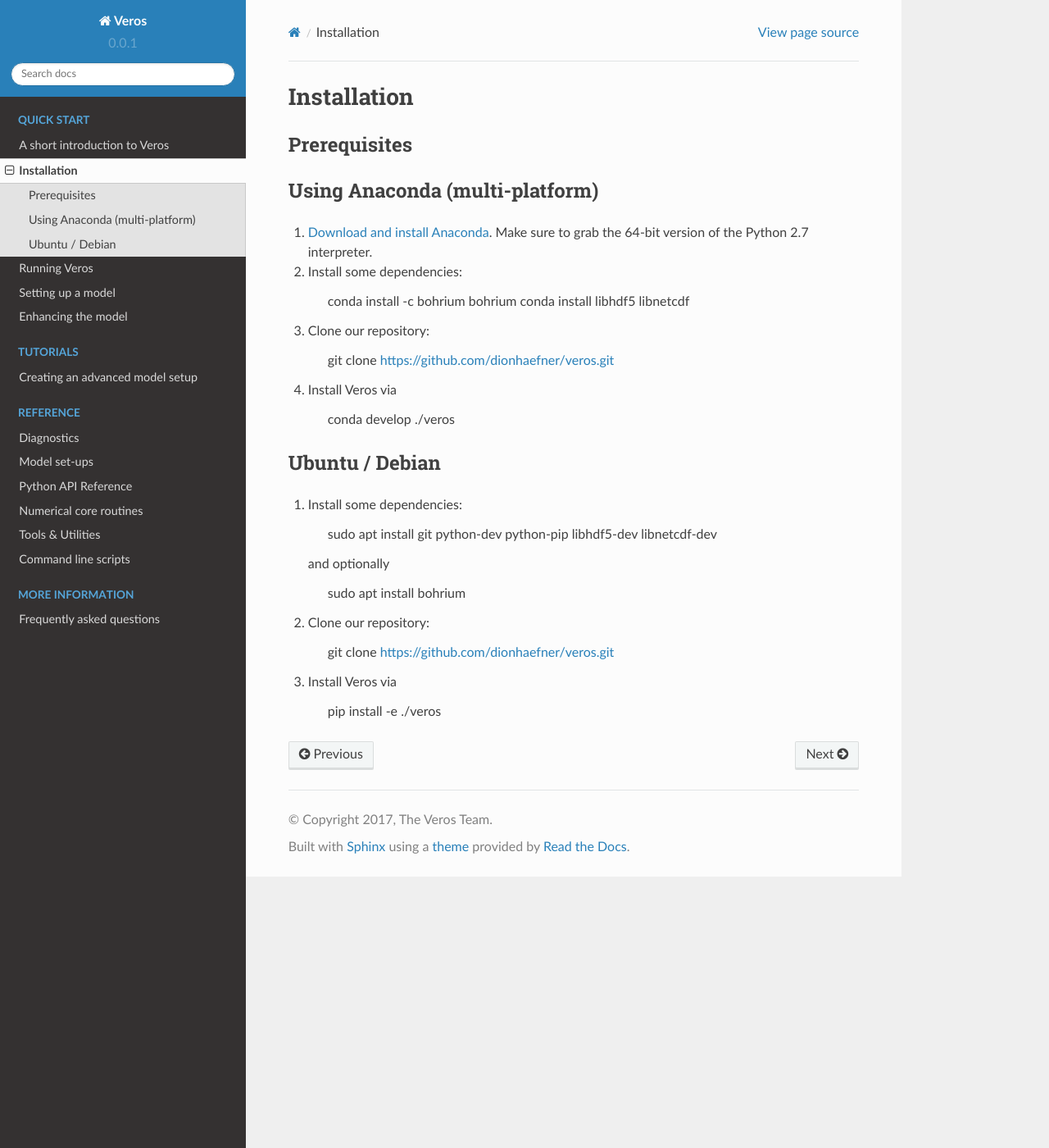
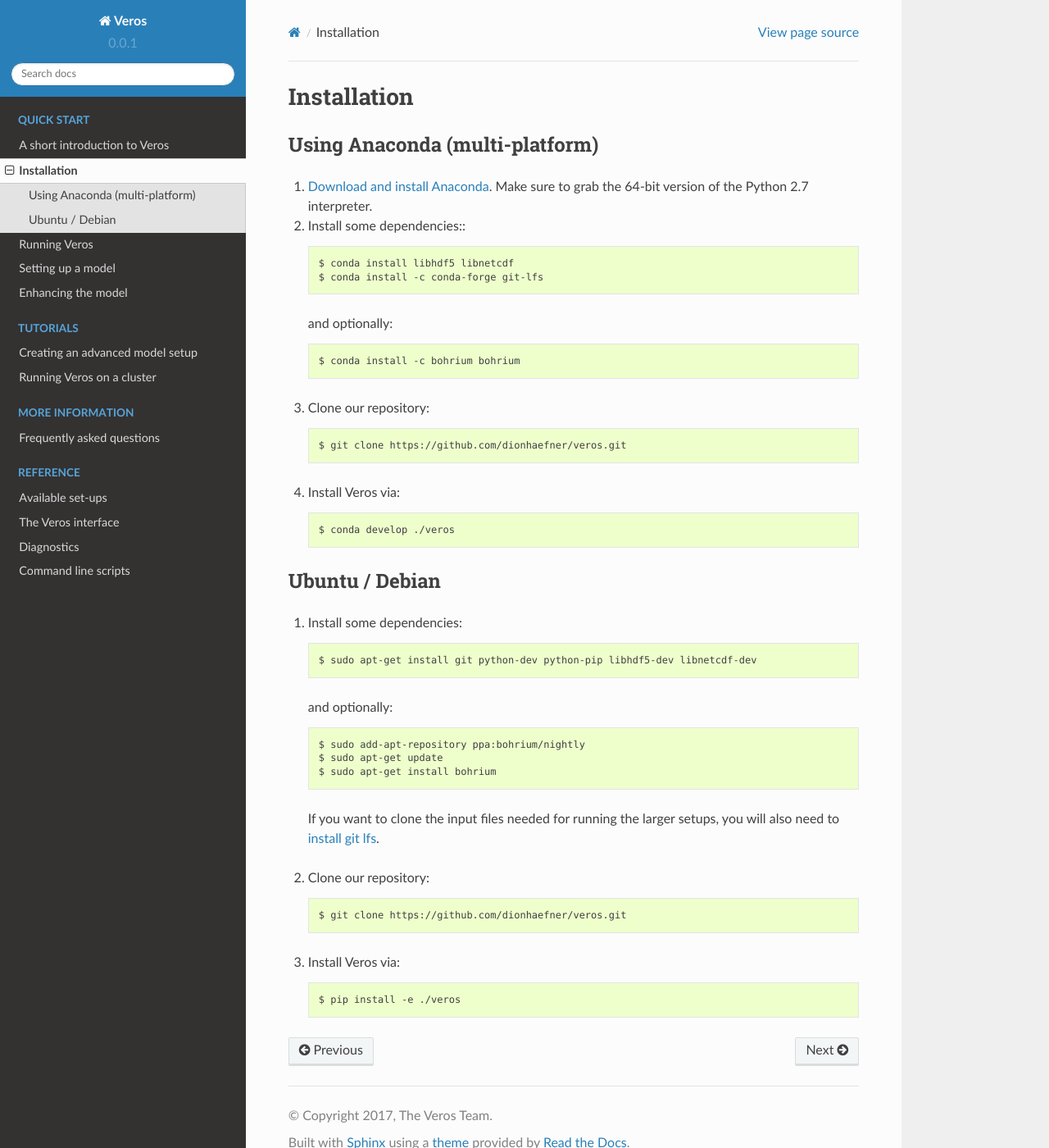
Before and after one commit to team-ocean/veros, a Sphinx documentation site: the page built from doc/quickstart/installation.rst, in a window 1280 px wide and 1400 px high. Shown: the whole window at 82% size. Built offline with Sphinx 7.4.7 and the Read the Docs theme 2.0.0, drawn with Linux system fonts in a browser that asks for light colours; pages that are not in the unit, such as notebooks, are missing from menus.

```diff
--- a/doc/quickstart/installation.rst
+++ b/doc/quickstart/installation.rst
@@ -1,10 +1,5 @@
 Installation
 ============
-
-Prerequisites
--------------
-
-
 
 Using Anaconda (multi-platform)
 -------------------------------
@@ -12,35 +7,44 @@ Using Anaconda (multi-platform)
 1. `Download and install Anaconda <https://www.continuum.io/downloads>`_. Make sure to
    grab the 64-bit version of the Python 2.7 interpreter.
 
-2. Install some dependencies:
+2. Install some dependencies:::
 
-    conda install -c bohrium bohrium
-    conda install libhdf5 libnetcdf
+       $ conda install libhdf5 libnetcdf
+       $ conda install -c conda-forge git-lfs
 
-3. Clone our repository:
+   and optionally::
 
-    git clone https://github.com/dionhaefner/veros.git
+       $ conda install -c bohrium bohrium
 
-4. Install Veros via
+3. Clone our repository: ::
 
-    conda develop ./veros
+       $ git clone https://github.com/dionhaefner/veros.git
+
+4. Install Veros via::
+
+       $ conda develop ./veros
 
 
 Ubuntu / Debian
 ---------------
 
-1. Install some dependencies:
+1. Install some dependencies: ::
 
-    sudo apt install git python-dev python-pip libhdf5-dev libnetcdf-dev
+      $ sudo apt-get install git python-dev python-pip libhdf5-dev libnetcdf-dev
 
-   and optionally
+   and optionally::
 
-    sudo apt install bohrium
+      $ sudo add-apt-repository ppa:bohrium/nightly
+      $ sudo apt-get update
+      $ sudo apt-get install bohrium
 
-2. Clone our repository:
+  If you want to clone the input files needed for running the larger setups, you will
+  also need to `install git lfs <https://git-lfs.github.com/>`_.
 
-    git clone https://github.com/dionhaefner/veros.git
+2. Clone our repository: ::
 
-3. Install Veros via
+      $ git clone https://github.com/dionhaefner/veros.git
 
-    pip install -e ./veros
+3. Install Veros via::
+
+      $ pip install -e ./veros
--- a/doc/reference/api-core.rst
+++ /dev/null
@@ -1,6 +0,0 @@
-Numerical core routines
-=======================
-
-.. toctree::
-
-   api-core/tke
--- a/doc/reference/api-core/tke.rst
+++ /dev/null
@@ -1,4 +0,0 @@
-TKE module
-==========
-
-.. automodule:: veros.core.tke
--- a/doc/reference/api-setup.rst
+++ b/doc/reference/api-setup.rst
@@ -1,7 +1,7 @@
 .. _api-setup:
 
-Model set-ups
-=============
+Available set-ups
+=================
 
 New set-ups
 +++++++++++
--- a/doc/reference/api-tools.rst
+++ /dev/null
@@ -1,5 +0,0 @@
-Tools & Utilities
-=================
-
-.. automodule:: veros.tools
-   :members:
--- a/doc/reference/api-veros.rst
+++ b/doc/reference/api-veros.rst
@@ -1,5 +1,5 @@
-Python API Reference
-====================
+The Veros interface
+===================
 
 Veros main class
 ----------------
@@ -13,3 +13,9 @@ veros_method decorator
 .. autofunction:: veros.veros_method
 
 .. autofunction:: veros.veros_inline_method
+
+Tools & utilities
+-------------------
+
+.. automodule:: veros.tools
+   :members:
--- /dev/null
+++ b/doc/tutorial/cluster.rst
@@ -0,0 +1,2 @@
+Running Veros on a cluster
+==========================
--- a/setup.py
+++ b/setup.py
@@ -6,6 +6,7 @@ import os
 
 
 def find_scripts(scriptdir):
+    """scrape all available scripts from 'bin' folder"""
     return [os.path.join(scriptdir, s) for s in os.listdir(scriptdir) if not s.endswith(".pyc")]
 
 setup(
```
Also changed, not shown: README.md (+6 -2 lines), doc/faq.rst (+9 -0 lines), doc/index.rst (+21 -16 lines), doc/quickstart/about.rst (+12 -7 lines), doc/reference/cli.rst (renamed from doc/reference/api-scripts.rst), doc/veros-logo.png (added), 1 other file.
